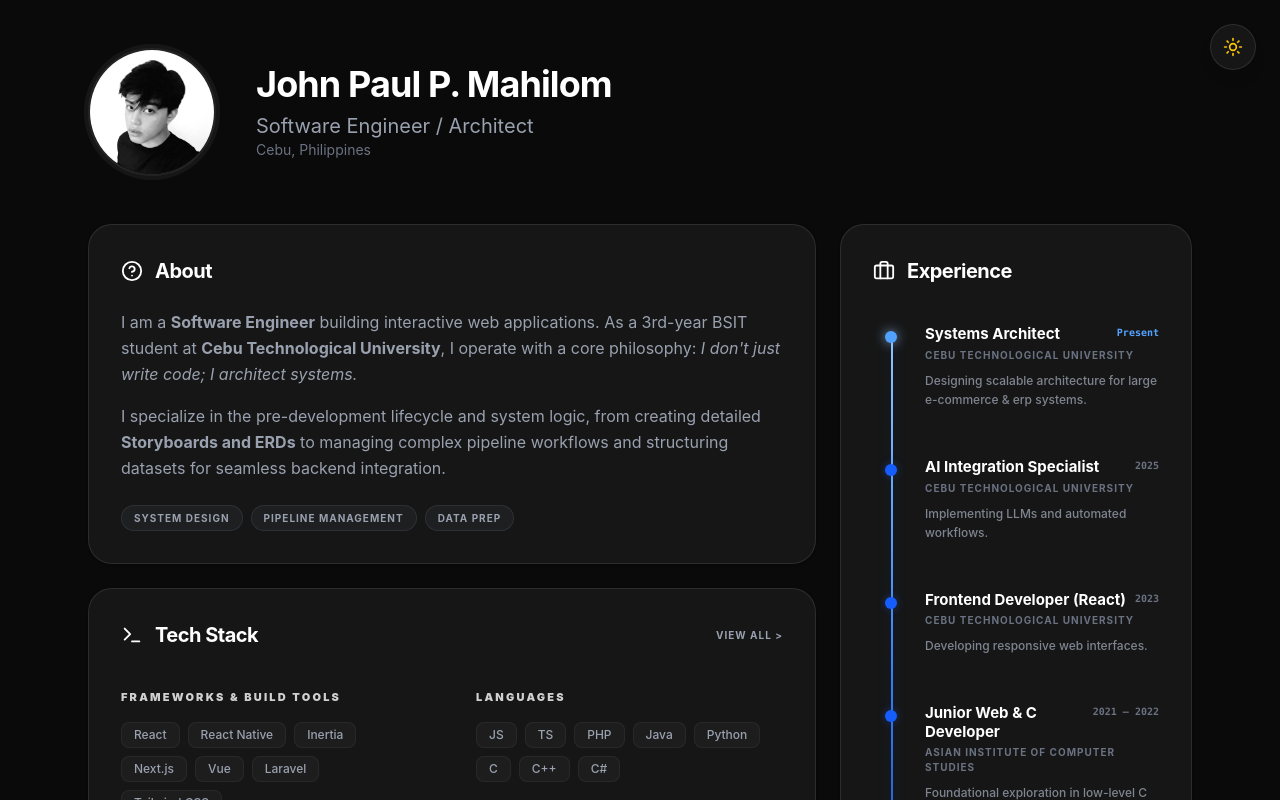
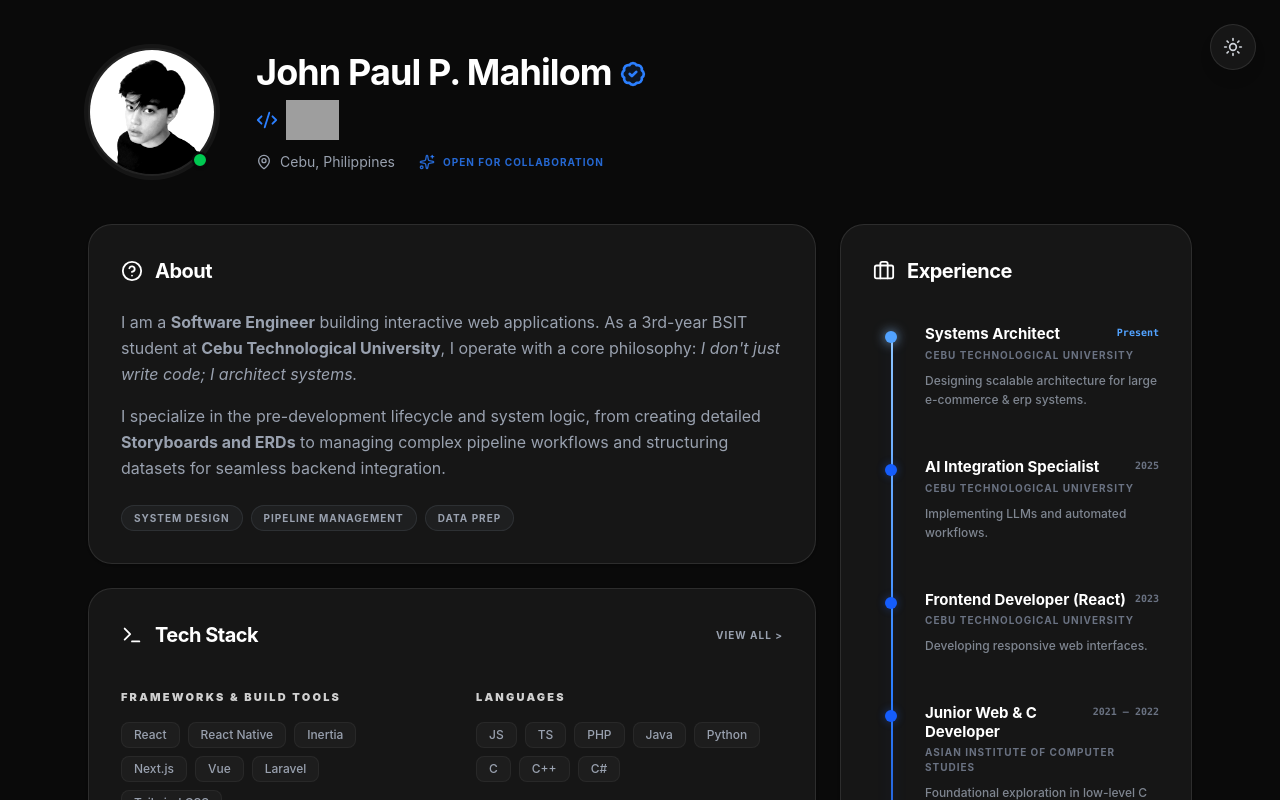
Before and after one commit to rexshimura/my-tech-portfolio, a React (Vite) app: page / in a window 1280 px wide. Shown: the top 800 px of the page. Built offline with nearby package versions, Linux system fonts and the light colour scheme; grey boxes are pictures that could not be loaded.

Commit message:
banner section

```diff
--- a/src/App.jsx
+++ b/src/App.jsx
@@ -32,7 +32,7 @@ export default function App() {
         className="fixed top-6 right-6 z-50 p-3 rounded-full bg-white dark:bg-white/5 border border-gray-200 dark:border-white/10 shadow-lg hover:ring-2 ring-blue-500/50 transition-all"
         aria-label="Toggle Theme"
       >
-        {isDark ? <Sun size={20} className="text-yellow-400" /> : <Moon size={20} className="text-blue-600" />}
+        {isDark ? <Sun size={20} className="text-white-400" /> : <Moon size={20} className="text-black" />}
       </button>
 
       <div className="max-w-6xl mx-auto px-6 py-12 space-y-12">
--- a/src/components/Profile-Banner.jsx
+++ b/src/components/Profile-Banner.jsx
@@ -1,19 +1,72 @@
+import React, { useState } from 'react';
+import { MapPin, Code2, Sparkles, BadgeCheck } from 'lucide-react';
+
 export default function ProfileBanner() {
+  const [isHovered, setIsHovered] = useState(false);
+
   return (
     <section className="flex flex-col md:flex-row items-center gap-10">
-      <div className="relative">
-        <div className="w-32 h-32 rounded-full overflow-hidden border-2 border-gray-200 dark:border-white/10 ring-4 ring-gray-100 dark:ring-white/5">
+      {/* Profile Image with Hover Swap */}
+      <div
+        className="relative shrink-0 cursor-pointer group"
+        onMouseEnter={() => setIsHovered(true)}
+        onMouseLeave={() => setIsHovered(false)}
+      >
+        {/* The Container - Fixed to be a perfect Circle */}
+        <div className="w-32 h-32 rounded-full overflow-hidden border-2 border-gray-200 dark:border-white/10 ring-4 ring-gray-100 dark:ring-white/5 transition-all duration-500 group-hover:ring-blue-500/20 group-hover:scale-105 relative">
+          {/* Main Image */}
           <img
             src="/id/me.jpg"
             alt="John Paul P. Mahilom"
-            className="w-full h-full object-cover grayscale contrast-125"
+            className={`absolute inset-0 w-full h-full object-cover grayscale contrast-150 transition-opacity duration-700 ${isHovered ? 'opacity-0' : 'opacity-100'}`}
+          />
+          {/* Hover Image */}
+          <img
+            src="/id/me2.jpg"
+            alt="John Paul P. Mahilom Alternate"
+            className={`absolute inset-0 w-full h-full object-cover grayscale contrast-150 transition-opacity duration-700 ${isHovered ? 'opacity-100' : 'opacity-0'}`}
           />
         </div>
+
+        {/* Status Dot - Z-index ensures it stays above the images */}
+        <div className="absolute bottom-2 right-2 w-4 h-4 bg-green-500 border-2 border-white dark:border-[#0a0a0a] rounded-full shadow-sm z-30"></div>
       </div>
+
       <div className="text-center md:text-left">
-        <h1 className="text-4xl font-bold text-gray-900 dark:text-white tracking-tight">John Paul P. Mahilom</h1>
-        <p className="text-xl text-gray-600 dark:text-gray-400 mt-2">Software Engineer / Architect</p>
-        <p className="text-sm text-gray-500">Cebu, Philippines</p>
+        {/* Verified Name */}
+        <div className="flex items-center justify-center md:justify-start gap-2">
+          <h1 className="text-4xl font-bold text-gray-900 dark:text-white tracking-tight">
+            John Paul P. Mahilom
+          </h1>
+          <BadgeCheck
+            size={26}
+            className="text-blue-500 fill-blue-500/10 mt-1"
+            strokeWidth={2.5}
+          />
+        </div>
+
+        {/* Animated Titles */}
+        <div className="flex items-center justify-center md:justify-start gap-2 mt-2">
+          <Code2 size={22} className="text-blue-500 shrink-0" />
+          <img
+            src="https://readme-typing-svg.herokuapp.com?font=Fira+Code&weight=600&size=22&pause=1000&color=3B82F6&center=false&vCenter=true&width=500&lines=React+%26+Laravel+Developer;System+Planner+%26+Architect;AI+%26+NLP+Enthusiast;Future+Mobile+Developer"
+            alt="Typing Title"
+            className="h-10"
+          />
+        </div>
+
+        {/* Location & Status */}
+        <div className="flex flex-col md:flex-row items-center md:gap-6 mt-3 text-sm">
+          <div className="flex items-center gap-2 text-gray-500 dark:text-gray-400">
+            <MapPin size={16} />
+            <span>Cebu, Philippines</span>
+          </div>
+
+          <div className="flex items-center gap-2 text-blue-600 dark:text-blue-500/80 font-medium">
+            <Sparkles size={16} />
+            <span className="uppercase tracking-widest text-[10px] font-bold">Open for Collaboration</span>
+          </div>
+        </div>
       </div>
     </section>
   );
```
Also changed, not shown: public/id/me2.jpg (added).
